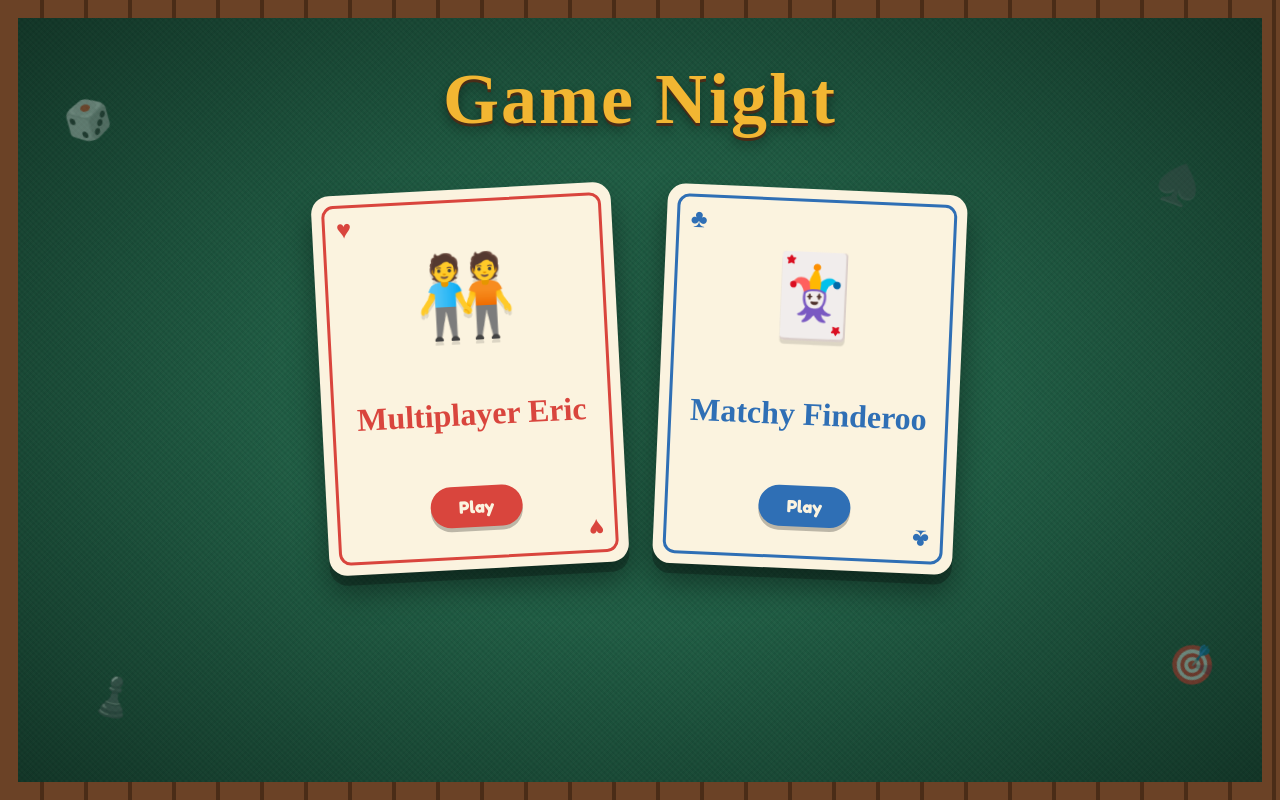
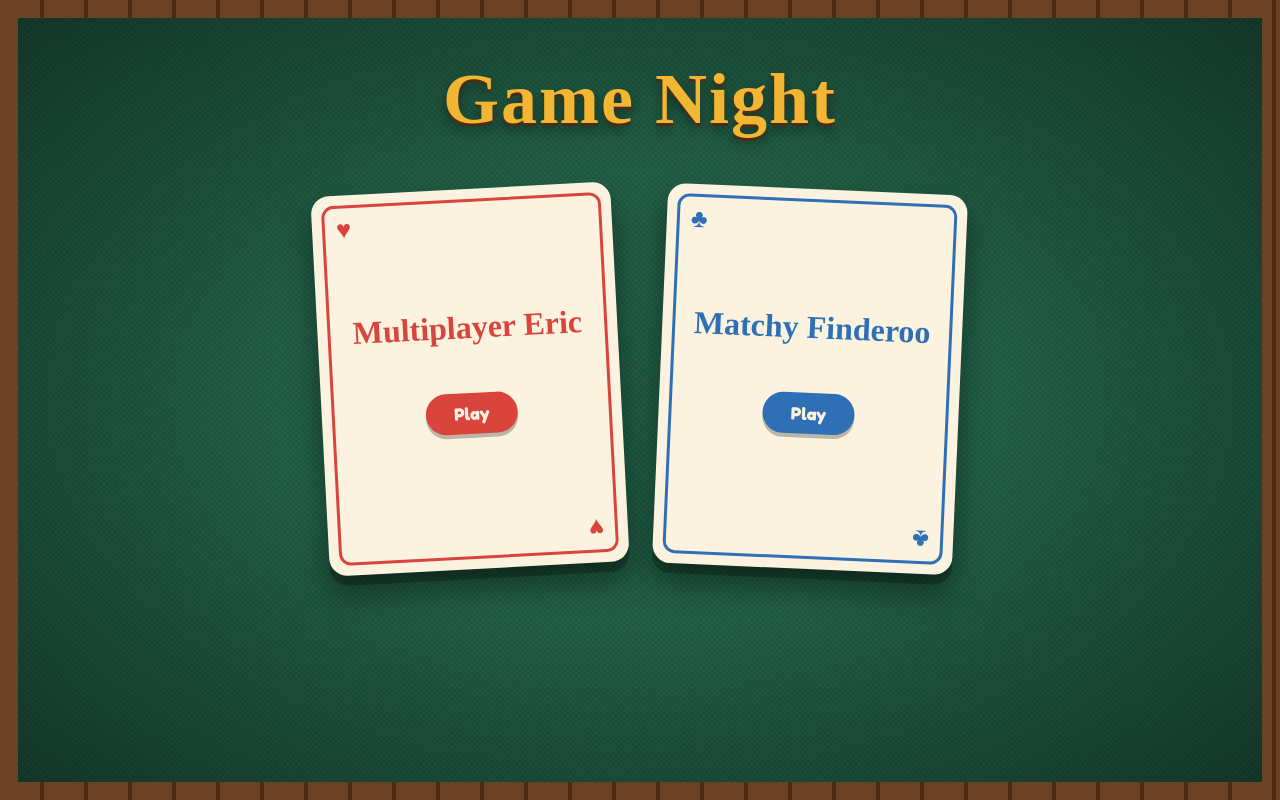
Before and after one commit to easton873/party-games, a plain HTML site: page index.html in a window 1280 px wide. Drawn offline with Linux system fonts and the light colour scheme; a web font is replaced by a local one.

Commit message:
Remove corner decorations and card images
Co-Authored-By: Claude Sonnet 5.5 <noreply@anthropic.com>
Claude-Session: https://claude.ai/code/session_01MGCGycsQs9wxykbJveEYGC

```diff
--- a/index.html
+++ b/index.html
@@ -73,7 +73,8 @@
       display: flex;
       flex-direction: column;
       align-items: center;
-      justify-content: space-between;
+      justify-content: center;
+      gap: 48px;
       text-align: center;
       box-shadow: 0 10px 0 rgba(0,0,0,.25), 0 18px 30px rgba(0,0,0,.4);
       transition: transform .2s ease, box-shadow .2s ease;
@@ -106,7 +107,6 @@
     .corner.tl { top: 22px; left: 24px; }
     .corner.br { bottom: 22px; right: 24px; transform: rotate(180deg); }
 
-    .icon { font-size: 5rem; margin-top: 28px; filter: drop-shadow(0 4px 0 rgba(0,0,0,.12)); }
     .game h2 {
       font-family: "Patua One", serif;
       font-size: 2rem;
@@ -125,17 +125,11 @@
       box-shadow: 0 4px 0 rgba(0,0,0,.25);
     }
 
-    /* scattered game pieces for atmosphere */
-    .deco { position: fixed; font-size: 2.4rem; opacity: .35; pointer-events: none; user-select: none; }
-    .d1 { top: 12%; left: 5%;  transform: rotate(-15deg); }
-    .d2 { top: 20%; right: 6%; transform: rotate(20deg); }
-    .d3 { bottom: 10%; left: 7%; transform: rotate(12deg); }
-    .d4 { bottom: 14%; right: 5%; transform: rotate(-25deg); }
 
     @media (max-width: 480px) {
       body { border-width: 10px; padding-top: 28px; }
       .games { gap: 32px; }
-      .deco { display: none; }
+
     }
     @media (prefers-reduced-motion: reduce) {
       .game { transition: none; }
@@ -143,10 +137,6 @@
   </style>
 </head>
 <body>
-  <span class="deco d1" aria-hidden="true">🎲</span>
-  <span class="deco d2" aria-hidden="true">♠️</span>
-  <span class="deco d3" aria-hidden="true">♟️</span>
-  <span class="deco d4" aria-hidden="true">🎯</span>
 
   <header>
     <h1>Game Night</h1>
@@ -155,14 +145,12 @@
   <main class="games">
     <a class="game eric" href="https://multiplayer-eric.onrender.com/">
       <span class="corner tl">♥</span>
-      <span class="icon" aria-hidden="true">🧑‍🤝‍🧑</span>
       <h2>Multiplayer Eric</h2>
       <span class="play">Play</span>
       <span class="corner br">♥</span>
     </a>
     <a class="game matchy" href="https://matchy-finderoo.onrender.com/">
       <span class="corner tl">♣</span>
-      <span class="icon" aria-hidden="true">🃏</span>
       <h2>Matchy Finderoo</h2>
       <span class="play">Play</span>
       <span class="corner br">♣</span>
```
